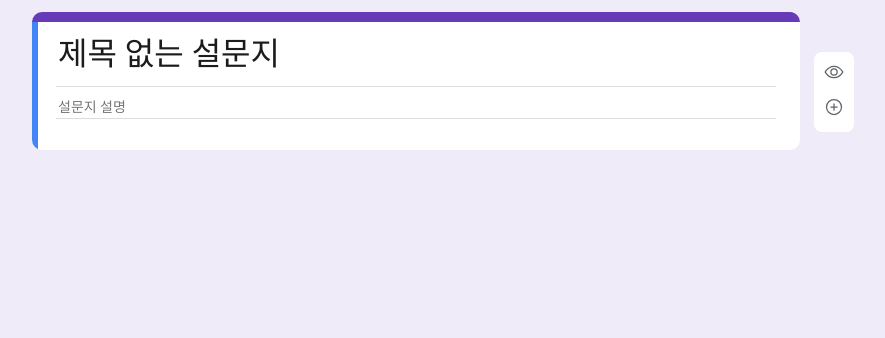
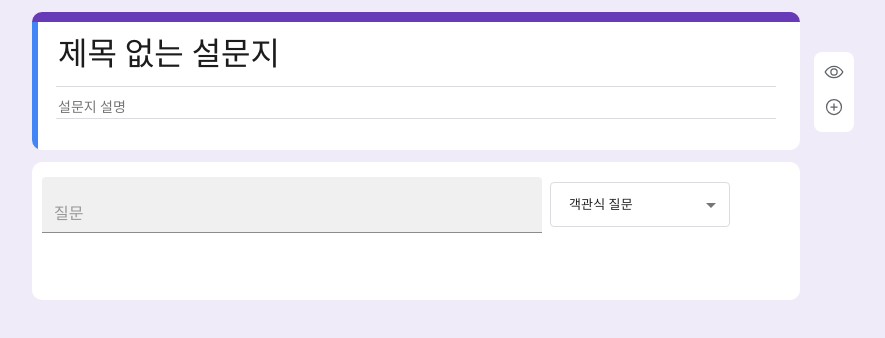
Before and after one commit to eeeyooon/google-form, a React (Create React App) app: page / in a window 1280 px wide. Shown: the top 338 px of the page, without its empty margins (224-1109 px from the left). Built offline with nearby package versions, Linux system fonts and the light colour scheme.

Commit message:
style: Card컴포넌트 스타일링 수정

```diff
--- /dev/null
+++ b/src/components/Card/index.tsx
@@ -0,0 +1,13 @@
+import SelectType from '../SelectType';
+import { CardWrapper, CardHeader, InputCardTitle } from './styles';
+
+export default function Card() {
+	return (
+		<CardWrapper>
+			<CardHeader>
+				<InputCardTitle id="question-input" variant="filled" placeholder="질문" multiline />
+				<SelectType />
+			</CardHeader>
+		</CardWrapper>
+	);
+}
--- /dev/null
+++ b/src/components/Card/styles.ts
@@ -0,0 +1,32 @@
+import styled from 'styled-components';
+import { TextField } from '@mui/material';
+
+export const CardWrapper = styled.div`
+	width: 768px;
+	min-height: 138px;
+	border-radius: 10px;
+	margin-top: 12px;
+	background-color: ${({ theme }) => theme.color.white};
+	padding-top: 12px;
+`;
+
+export const CardHeader = styled.div`
+	display: flex;
+	flex-flow: row nowrap;
+	align-items: center;
+`;
+
+export const InputCardTitle = styled(TextField)`
+	height: 55px;
+	width: 500px;
+	font-size: 1rem;
+	margin-left: 10px;
+
+	::after {
+		border-bottom: ${({ theme }) => `2px solid ${theme.color.primary}`};
+	}
+
+	&::placeholder {
+		color: ${({ theme }) => theme.color.mediumgray};
+	}
+`;
--- a/src/components/SelectType/index.tsx
+++ b/src/components/SelectType/index.tsx
@@ -1,6 +1,6 @@
 import { useState } from 'react';
 import { FormControl, SelectChangeEvent } from '@mui/material';
-import { TypeSelect, TypeItem } from './style';
+import { TypeSelect, TypeItem } from './styles';
 
 export default function SelectType() {
 	const [questionType, setQuestionType] = useState('RadioType');
--- a/src/components/SelectType/style.ts
+++ b/src/components/SelectType/styles.ts
@@ -7,6 +7,9 @@ export const TypeSelect = styled(Select)`
 	height: 45px;
 	padding-left: 5px;
 	line-height: 45px;
+	fieldset {
+		border: 1px solid ${({ theme }) => theme.color.lightgray} !important;
+	}
 `;
 
 export const TypeItem = styled(MenuItem)`
--- a/src/pages/Form/index.tsx
+++ b/src/pages/Form/index.tsx
@@ -1,12 +1,14 @@
 import styled from 'styled-components';
 import TitleSection from '../../components/TitleSection';
 import SideMenu from '../../components/SideMenu';
+import Card from '../../components/Card';
 
 export default function Form() {
 	return (
 		<FormWrapper>
 			<TitleSection />
 			<SideMenu />
+			<Card />
 		</FormWrapper>
 	);
 }
--- a/src/style/theme.ts
+++ b/src/style/theme.ts
@@ -11,7 +11,7 @@ export const defaultTheme: DefaultTheme = {
 		mediumgray: '#B9B9B9',
 		lightgray: '#DADCE0',
 		hovergray: '#f1f3f4',
-		inputngray: '#f8f9fa',
+		inputgray: '#f8f9fa',
 		black: '#1c1c1c',
 		white: '#ffffff',
 	},
```
